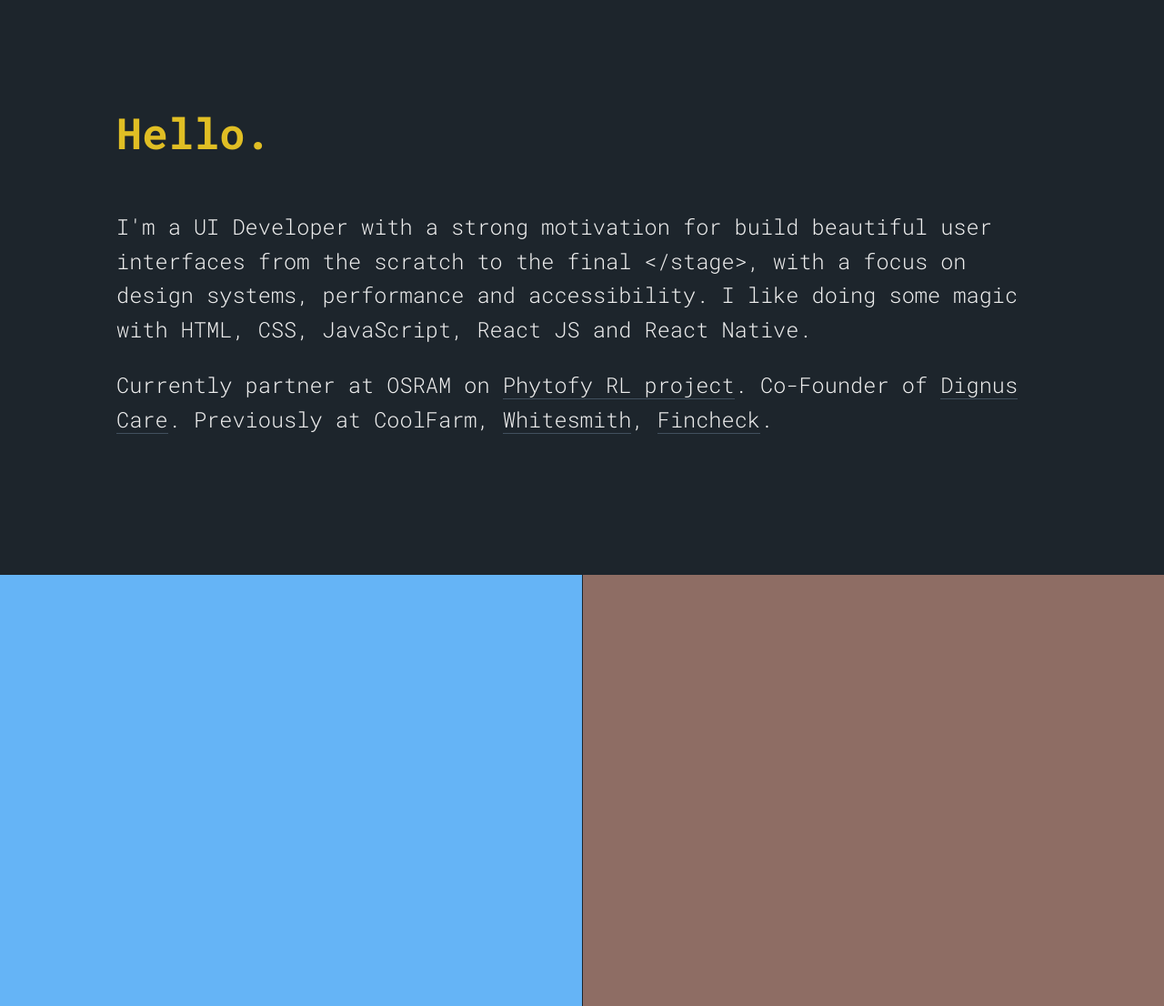
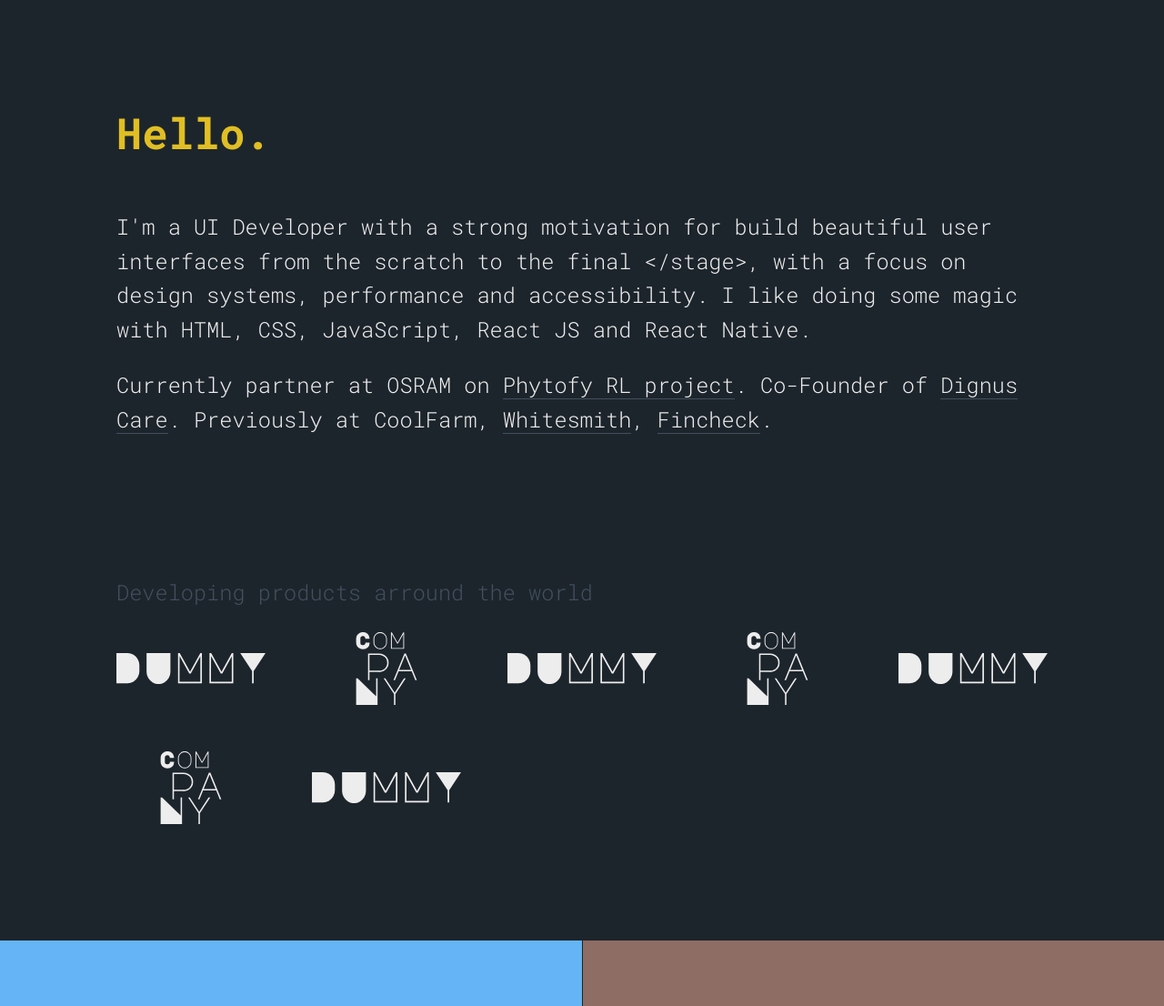
Before and after one commit to henriquemacedo/henriquemacedo.pt, a Gatsby site: page / in a window 1280 px wide. Shown: the top 1106 px of the page at 91% size. Built offline with nearby package versions, Linux system fonts and the light colour scheme; Gatsby itself is replaced by a stand-in of ours.

Commit message:
Added companies component

```diff
--- /dev/null
+++ b/src/components/atoms/companyItem.js
@@ -0,0 +1,17 @@
+import React from 'react'
+import PropTypes from 'prop-types'
+
+function CompanyItem({ logo, name }) {
+  return (
+    <div>
+      <img src={logo} alt={name} />
+    </div>
+  )
+}
+
+CompanyItem.propTypes = {
+  logo: PropTypes.string,
+  name: PropTypes.string,
+}
+
+export default CompanyItem
--- /dev/null
+++ b/src/components/molecules/companies.js
@@ -0,0 +1,27 @@
+import React from 'react'
+import PropTypes from 'prop-types'
+
+import styles from '../../styles/companies.module.css'
+import CompanyItem from '../atoms/companyItem'
+
+class Companies extends React.Component {
+  render() {
+    const companyItem = this.props.values.map(value => (
+      <CompanyItem key={value.key} logo={value.logo} name={value.name} />
+    ))
+
+    return (
+      <div className={styles.companies}>
+        <h2>{this.props.title}</h2>
+        <div>{companyItem}</div>
+      </div>
+    )
+  }
+}
+
+Companies.propTypes = {
+  title: PropTypes.string,
+  companyItem: PropTypes.array,
+}
+
+export default Companies
--- a/src/pages/index.js
+++ b/src/pages/index.js
@@ -3,8 +3,10 @@
 import SEO from '../utils/seo'
 import Layout from '../components/organisms/layout'
 import Intro from '../components/molecules/intro'
+import Companies from '../components/molecules/companies'
 import Portfolio from '../components/molecules/portfolio'
 import Footer from '../components/molecules/footer'
+import companiesList from '../utils/companiesList'
 import footerLinks from '../utils/footerLinks'
 
 const IndexPage = () => (
@@ -63,6 +65,10 @@
         .
       </p>
     </Intro>
+    <Companies
+      title="Developing products arround the world"
+      values={companiesList}
+    />
     <Portfolio />
     <Footer values={footerLinks} />
   </Layout>
--- /dev/null
+++ b/src/styles/companies.module.css
@@ -0,0 +1,28 @@
+.companies {
+  padding: 0 10vw;
+}
+
+.companies h2 {
+  margin: 0 0 2vw 0;
+  font-size: 1rem;
+  font-weight: var(--light, 300);
+  color: var(--grey, #41505e);
+}
+
+.companies > div {
+  display: grid;
+  grid-template-columns: repeat(auto-fill, minmax(150px, 1fr));
+  grid-gap: 4vw;
+}
+
+.companies > div > div {
+  display: flex;
+  justify-content: center;
+  align-items: center;
+}
+
+.companies img {
+  width: 100%;
+  height: auto;
+  max-height: 80px;
+}
--- a/src/styles/portfolio.module.css
+++ b/src/styles/portfolio.module.css
@@ -1,4 +1,5 @@
 .portfolio {
+  margin-top: 10vw;
   display: grid;
   grid-template-columns: repeat(auto-fill, minmax(500px, 1fr));
   grid-gap: 1px;
--- /dev/null
+++ b/src/utils/companiesList.js
@@ -0,0 +1,14 @@
+import dummyLogo1 from '../images/companies/dummy-logo-1.svg'
+import dummyLogo2 from '../images/companies/dummy-logo-2.svg'
+
+const companies = [
+  { key: 1, logo: dummyLogo1, name: 'Company 1' },
+  { key: 2, logo: dummyLogo2, name: 'Company 2' },
+  { key: 3, logo: dummyLogo1, name: 'Company 1' },
+  { key: 4, logo: dummyLogo2, name: 'Company 2' },
+  { key: 5, logo: dummyLogo1, name: 'Company 1' },
+  { key: 6, logo: dummyLogo2, name: 'Company 2' },
+  { key: 7, logo: dummyLogo1, name: 'Company 1' },
+]
+
+export default companies
```
Also changed, not shown: src/images/companies/dummy-logo-1.svg (added), src/images/companies/dummy-logo-2.svg (added).
